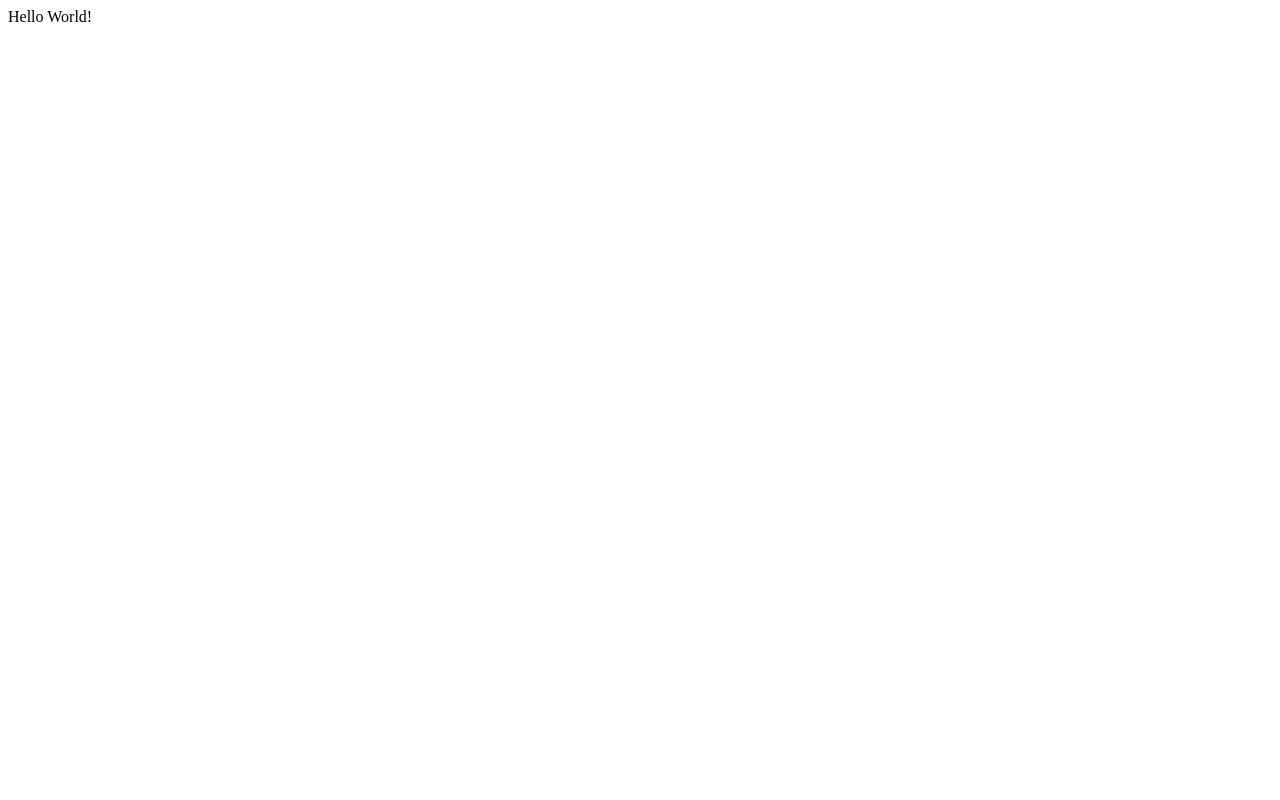
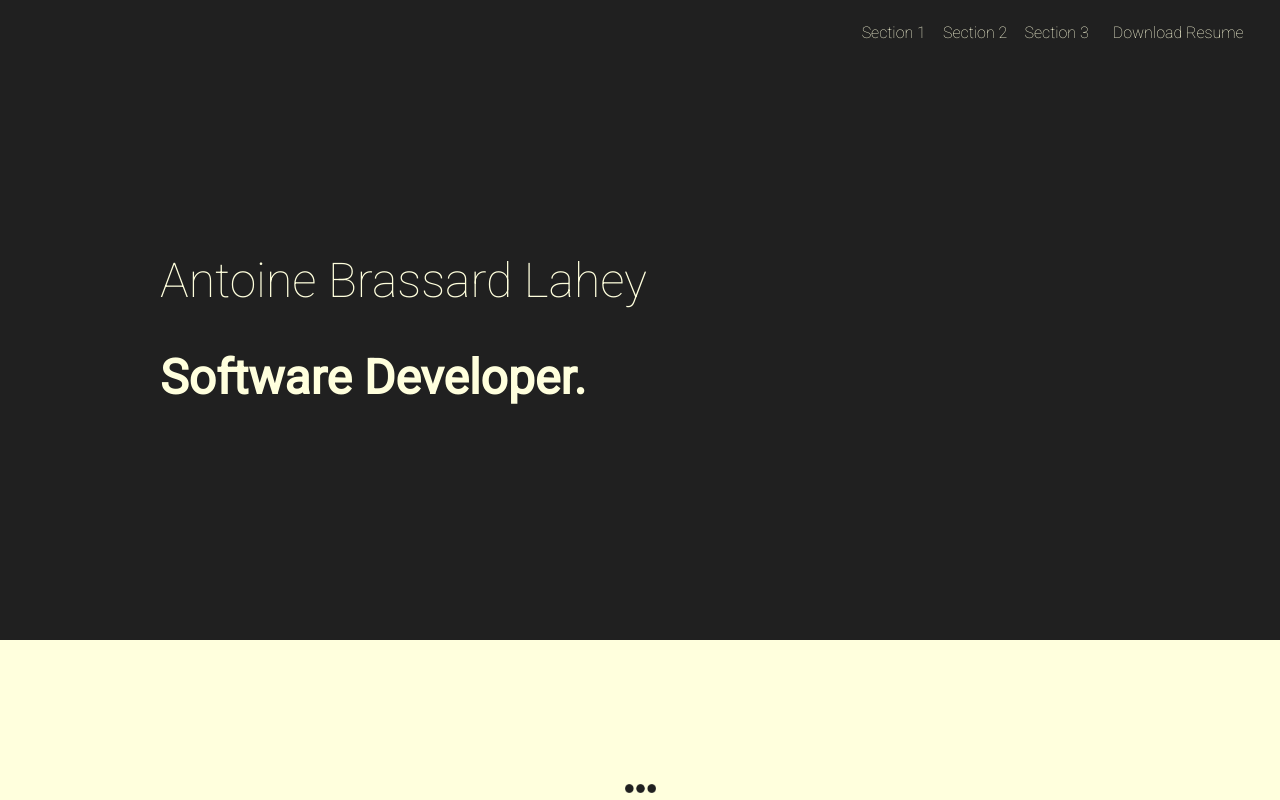
Before and after one commit to Antoine-BL/Antoine-BL.github.io, a plain HTML site: page index.html in a window 1280 px wide. Drawn offline with Linux system fonts and the light colour scheme.

Commit message:
First version of index page

```diff
--- /dev/null
+++ b/index.css
@@ -0,0 +1,99 @@
+BODY {
+    margin: 0px;
+    overflow: hidden;
+    font-family: "Roboto";
+}
+
+H1 {
+    font-size: 36pt;
+    font-weight: 200;
+
+}
+
+H2 {
+    font-size: 36pt;
+    font-weight: bolder;
+}
+
+.bgImage {
+    width: 100%;
+    height: auto;
+    position: absolute;
+}
+
+.mainParagraph {
+    position: absolute;
+    margin: auto;
+    top: 0;
+    bottom: 0;
+    left: 0;
+    right: 25%;
+
+    width: 50%;
+    height: 200px;
+    padding: 20px;
+    text-align: left;
+}
+
+.description {
+    font-size: 12pt;
+    text-align: justify
+}
+
+.mainParagraph p {
+    margin-top: 8px;
+    margin-bottom: 0px;
+}
+
+.topSection {
+    color: #FFFFDD;
+    position: absolute;
+    margin: 0px;
+    background-color: #202020;
+    width: 100%;
+    height: 80%;
+}
+
+.bottomSection {
+    position: absolute;
+    background-color: #FFFFDD;
+    width: 100%;
+    height: 20%;
+    bottom: 0px;
+}
+
+.threeDots {
+    position: absolute;
+    margin: auto;
+    bottom: 7.5%;
+    right: 0;
+    left: 0;
+
+    width: 30px;
+    height: 10px;
+}
+
+.size {
+    width: 31px;
+    height: 9px;
+}
+
+.menus{
+    position: absolute;
+    width: 35%;
+    height: 10%;
+    right: 0px;
+    text-align: right;
+    font-weight: 200;
+    padding: 20px;
+}
+
+.menus tr{
+    width: 100%;
+    height: 100%;
+}
+
+.menus tr td{
+    text-align: center;
+    vertical-align: middle;
+}
--- a/index.html
+++ b/index.html
@@ -3,10 +3,40 @@
 
 <head>
   <title>Antoine's ePortfolio (WIP)</title>
+  <link rel="stylesheet" type="text/css" href="index.css"></link>
+  <link href="https://fonts.googleapis.com/css?family=Roboto:100, 400" rel="stylesheet">
 </head>
 
 <body>
-    Hello World!
+    <div class="topSection">
+        <div class="mainParagraph" >
+                <h1 class="header">Antoine Brassard Lahey</h1>
+                <h2 class="tagLine">Software Developer.</h2>
+        </div>
+        <div >
+            <table class="menus">
+                <tr>
+                    <td>
+                        Section 1
+                    </td>
+                    <td>
+                        Section 2
+                    </td>
+                    <td>
+                        Section 3
+                    </td>
+                    <td>
+                       Download Resume
+                    </td>
+                </tr>
+            </table>
+        </div>
+    </div>
+    <div class="bottomSection">
+        <div class="threeDots">
+        <img class="size" src="threeDots.png" />
+        </div>
+    </div>
 </body>
 
 </html>
```
Also changed, not shown: bg.jpg (renamed from nasanebulaprince.jpg), threeDots.png (added).
